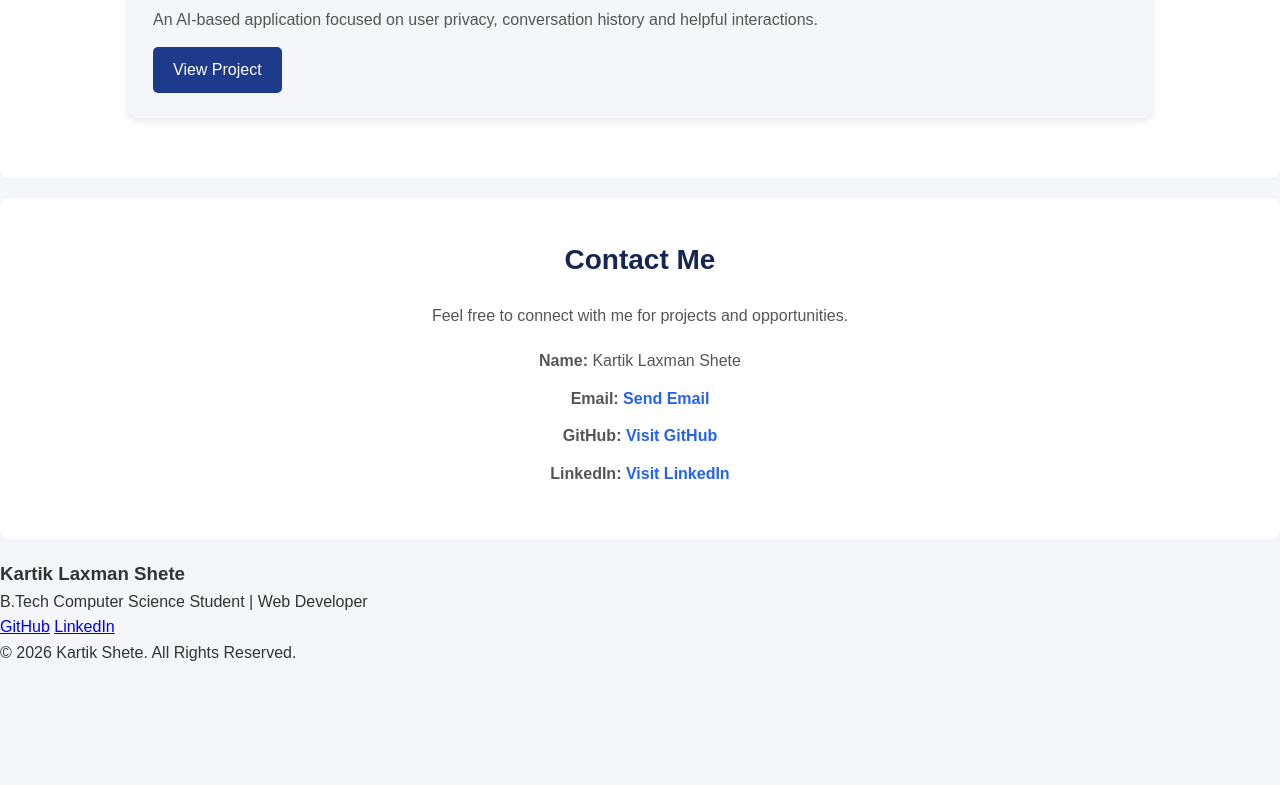
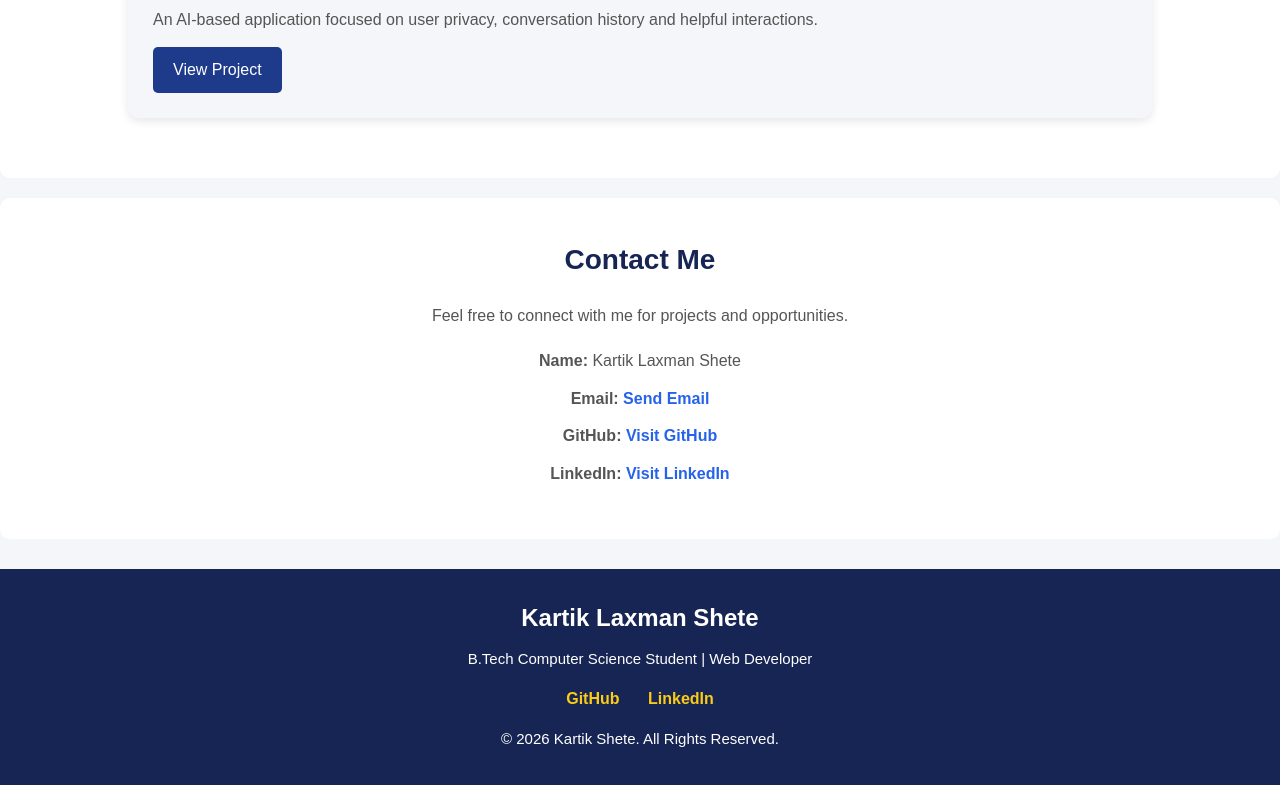
Before and after one commit to kartikshete/Github-practical-test, a plain HTML site: page index.html in a window 1280 px wide. Shown: the part 1458-2243 px from the top of the page. Before the commit the page ends 2123 px from the top, so only its background shows below. Drawn offline with Linux system fonts and the light colour scheme.

Commit message:
Add professional footer styling

```diff
--- a/style.css
+++ b/style.css
@@ -264,3 +264,38 @@ nav a:hover {
         transform: translateY(0);
     }
 }
+/* Footer Styling */
+
+footer {
+    background-color: #172554;
+    color: white;
+    text-align: center;
+    padding: 30px 20px;
+    margin-top: 30px;
+}
+
+footer h3 {
+    font-size: 24px;
+    margin-bottom: 10px;
+}
+
+footer p {
+    font-size: 15px;
+    margin: 10px 0;
+}
+
+.social-links {
+    margin: 15px 0;
+}
+
+.social-links a {
+    color: #facc15;
+    text-decoration: none;
+    margin: 0 12px;
+    font-weight: bold;
+    transition: 0.3s;
+}
+
+.social-links a:hover {
+    color: white;
+}
```
